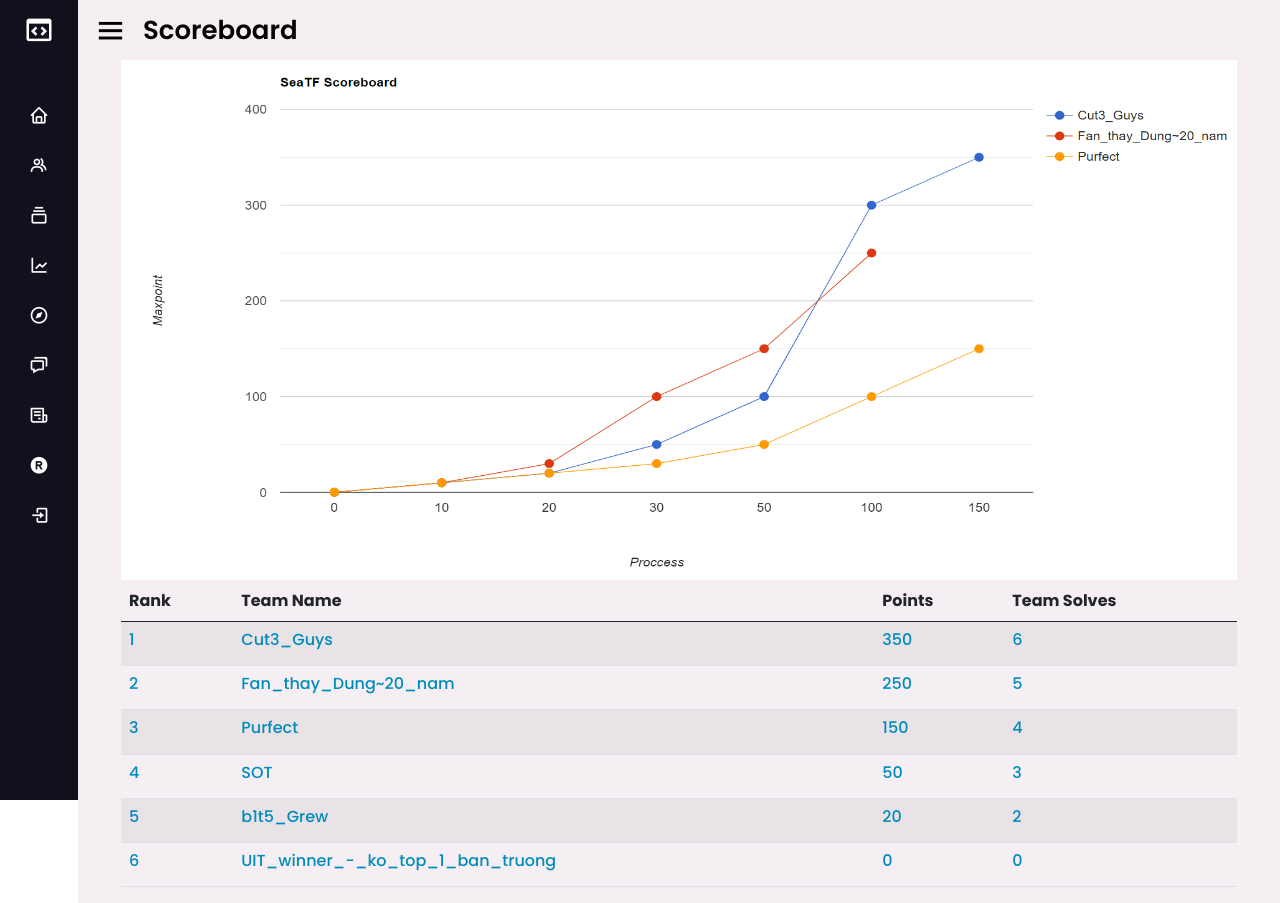
After one commit to j1s0o/Project_Django, a Django app: page /scoreboard/ in a window 1280 px wide. The commit adds this page. Run offline with Django 4.2, Linux system fonts and the light colour scheme.

Commit message:
we need font end dev

```diff
--- /dev/null
+++ b/base/templates/base/navbar/scoreboard.html
@@ -0,0 +1,126 @@
+{% extends 'main.html' %}
+{% load static %}
+
+{% block css %}
+<link rel="stylesheet" href="{% static '/styles/scoreboard.css' %} " />
+{% endblock css %}
+
+{% block header_text %}
+<span class="text">Scoreboard</span>
+{% endblock header_text %}
+
+
+
+{% block content %}
+<div class="container">
+	<div class="line_graph"  >
+		<img  class="img-fluid" src="{% static '\images\scoreboard.jpg' %}" alt="Scoreboard not found" >
+
+	</div>
+
+
+
+	<div id="score">
+		<div class="table-responsive">
+			<table class="table table-striped">
+				<thead>
+					<tr>
+						<th>Rank</th>
+						<th>Team Name</th>
+						<th>Points</th>
+						<th>Team Solves</th>
+					</tr>
+				</thead>
+				<tbody>
+					<tr>
+						<td>
+							<h6 style="color: #008cba;">1</h6>
+						</td>
+						<td>
+							<h6 style="color: #008cba;">Cut3_Guys</h6>
+						</td>
+						<td>
+							<h6 style="color: #008cba;">350</h6>
+						</td>
+						<td>
+							<h6 style="color: #008cba;">6</h6>
+						</td>
+					</tr>
+					<tr>
+						<td>
+							<h6 style="color: #008cba;">2</h6>
+						</td>
+						<td>
+							<h6 style="color: #008cba;">Fan_thay_Dung~20_nam</h6>
+						</td>
+						<td>
+							<h6 style="color: #008cba;">250</h6>
+						</td>
+						<td>
+							<h6 style="color: #008cba;">5</h6>
+						</td>
+					</tr>
+					<tr>
+						<td>
+							<h6 style="color: #008cba;">3</h6>
+						</td>
+						<td>
+							<h6 style="color: #008cba;">Purfect</h6>
+						</td>
+						<td>
+							<h6 style="color: #008cba;">150</h6>
+						</td>
+						<td>
+							<h6 style="color: #008cba;">4</h6>
+						</td>
+					</tr>
+					<tr>
+						<td>
+							<h6 style="color: #008cba;">4</h6>
+						</td>
+						<td>
+							<h6 style="color: #008cba;">SOT</h6>
+						</td>
+						<td>
+							<h6 style="color: #008cba;">50</h6>
+						</td>
+						<td>
+							<h6 style="color: #008cba;">3</h6>
+						</td>
+					</tr>
+					<tr>
+						<td>
+							<h6 style="color: #008cba;">5</h6>
+						</td>
+						<td>
+							<h6 style="color: #008cba;">b1t5_Grew</h6>
+						</td>
+						<td>
+							<h6 style="color: #008cba;">20</h6>
+						</td>
+						<td>
+							<h6 style="color: #008cba;">2</h6>
+						</td>
+					</tr>
+					<tr>
+						<td>
+							<h6 style="color: #008cba;">6</h6>
+						</td>
+						<td>
+							<h6 style="color: #008cba;">UIT_winner_-_ko_top_1_ban_truong</h6>
+						</td>
+						<td>
+							<h6 style="color: #008cba;">0</h6>
+						</td>
+						<td>
+							<h6 style="color: #008cba;">0</h6>
+						</td>
+					</tr>
+				</tbody>
+			</table>
+		</div>
+	</div>
+</div>
+
+
+{% endblock content %}
--- a/base/urls.py
+++ b/base/urls.py
@@ -5,6 +5,7 @@ urlpatterns = [
     path('', views.home , name='home'),
     path('rules/' , views.rules , name='rules'),
     path('sponsors/' , views.sponsors , name='sponsors'),
+    path('scoreboard/' , views.scoreboard , name='scoreboard'),
     path('teams/', views.teams , name='teams'),
     path('chall/', views.chall , name='chall'),
     path('chall/web/', views.web , name='challweb'),
--- a/base/views.py
+++ b/base/views.py
@@ -18,6 +18,9 @@ def rules(request):
 
 def sponsors(request):
     return render(request, 'base/navbar/sponsors.html')
+
+def scoreboard(request):
+    return render(request, 'base/navbar/scoreboard.html')
 
 def teams(request):
     team  = Team.objects.all() # get all teams
--- a/static/styles/main.css
+++ b/static/styles/main.css
@@ -347,3 +347,10 @@ div [class^="col-"]{
     left: 0;
   }
 }
+
+
+.img-fluid
+{
+  max-width: 100%;
+  height: 65%;
+}
--- a/templates/navbar.html
+++ b/templates/navbar.html
@@ -42,12 +42,12 @@
 
     </li>
     <li>
-      <a href="#">
+      <a href="/scoreboard">
         <i class="bx bx-line-chart"></i>
         <span class="link_name">Scoreboard</span>
       </a>
       <ul class="sub-menu blank">
-        <li><a class="link_name" href="#">Scoreboard</a></li>
+        <li><a class="link_name" href="/scoreboard">Scoreboard</a></li>
       </ul>
     </li>
     <li>
```
Also changed, not shown: db.sqlite3, static/images/scoreboard.jpg (added), static/styles/challage.css (deleted).
